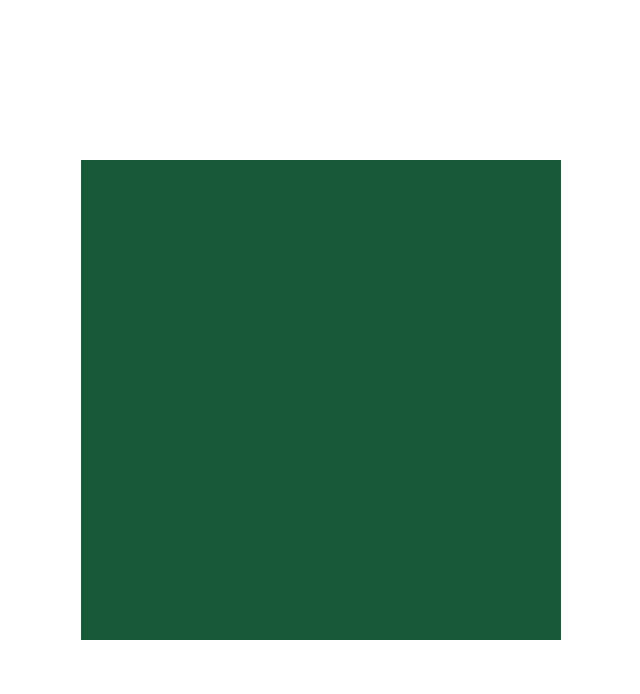
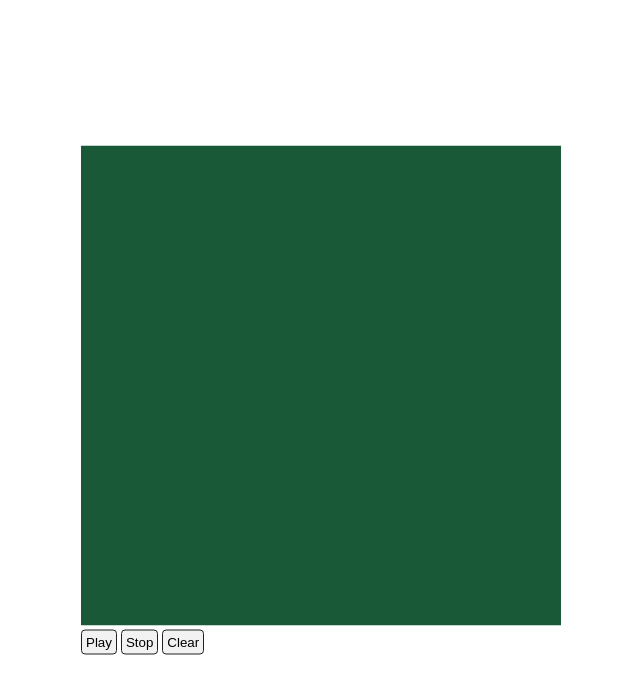
Before and after one commit to aabajyan/BouncingBallz, a website built with Vite: page index.html in a window 1280 px wide. Shown: the whole page, without its empty margins (319-959 px from the left). Built offline with nearby package versions, Linux system fonts and the light colour scheme.

Commit message:
Add simple controls for the game

```diff
--- a/index.html
+++ b/index.html
@@ -7,9 +7,16 @@
     <title>Vite + TS</title>
   </head>
   <body>
-    <canvas width="480" height="480" id="game">
-      Canvas is not supported
-    </canvas>
+    <div id="game-container">
+      <canvas width="480" height="480" id="game">
+        Canvas is not supported
+      </canvas>
+      <div>
+        <button type="button" id="play">Play</button>
+        <button type="button" id="stop">Stop</button>
+        <button type="button" id="clear">Clear</button>
+      </div>
+    </div>
     <script type="module" src="/src/main.ts"></script>
   </body>
 </html>
--- a/src/game.ts
+++ b/src/game.ts
@@ -14,7 +14,7 @@ export class Game {
   private objectsToAdd: AbstractObject[] = []
   private objectsToRemove: AbstractObject[] = []
 
-  private isRunning = false
+  private _isRunning = false
 
   constructor(canvas: string) {
     const el = document.querySelector(canvas)
@@ -96,14 +96,14 @@ export class Game {
       this.objectsToAdd = []
     }
 
-    if (this.isRunning) {
+    if (this._isRunning) {
       requestAnimationFrame(this.loop.bind(this))
     }
   }
 
   private assetLoadLoop() {
     if (this.assets.isReady) {
-      this.isRunning = true
+      this._isRunning = true
       this.loop()
       return
     }
@@ -112,14 +112,18 @@ export class Game {
   }
 
   stop(): void {
-    this.isRunning = false
+    this._isRunning = false
   }
 
   run(): void {
-    if (this.isRunning) {
+    if (this._isRunning) {
       return
     }
 
     this.assetLoadLoop()
   }
+
+  get isRunning(): boolean {
+    return this._isRunning
+  }
 }
--- a/src/main.ts
+++ b/src/main.ts
@@ -16,6 +16,10 @@ game.add(Background)
 game.run()
 
 game.canvas.addEventListener('mouseup', (e) => {
+  if (!game.isRunning) {
+    return
+  }
+
   const rect = game.canvas.getBoundingClientRect()
   const radius = Math.random() * 20 + 10
 
@@ -28,3 +32,23 @@ game.canvas.addEventListener('mouseup', (e) => {
     image: images[Math.floor(Math.random() * images.length)],
   })
 })
+
+document.querySelector('#play')!.addEventListener('click', () => {
+  game.run()
+})
+
+document.querySelector('#stop')!.addEventListener('click', () => {
+  game.stop()
+})
+
+document.querySelector('#clear')!.addEventListener('click', () => {
+  if (!game.isRunning) {
+    return
+  }
+
+  for (const obj of game.objects) {
+    if (obj instanceof Ball) {
+      game.destroy(obj)
+    }
+  }
+})
--- a/src/objects/ball.ts
+++ b/src/objects/ball.ts
@@ -152,7 +152,7 @@ export class Ball extends AbstractObject {
     this.velocity.y += ay * deltaTime
     this.position.x += this.velocity.x * deltaTime * 100
     this.position.y += this.velocity.y * deltaTime * 100
-    this.rotation += this.rotationDirection * Math.abs(this.velocity.x) * 20
+    this.rotation += this.rotationDirection * Math.abs(this.velocity.x) * 10
 
     // add friction to ball velocity x
     this.velocity.x -= this.velocity.x * BALL_FRICTION
--- a/src/style.css
+++ b/src/style.css
@@ -4,7 +4,7 @@
 }
 
 
-#game {
+#game-container {
   position: absolute;
   top: 50%;
   left: 50%;
@@ -13,3 +13,10 @@
   image-rendering: pixelated;
   image-rendering: crisp-edges;
 }
+
+button {
+  border: 1px solid #212121;
+  border-radius: 4px;
+  padding: 4px;
+  background-color: #f2f2f2;
+}
```
